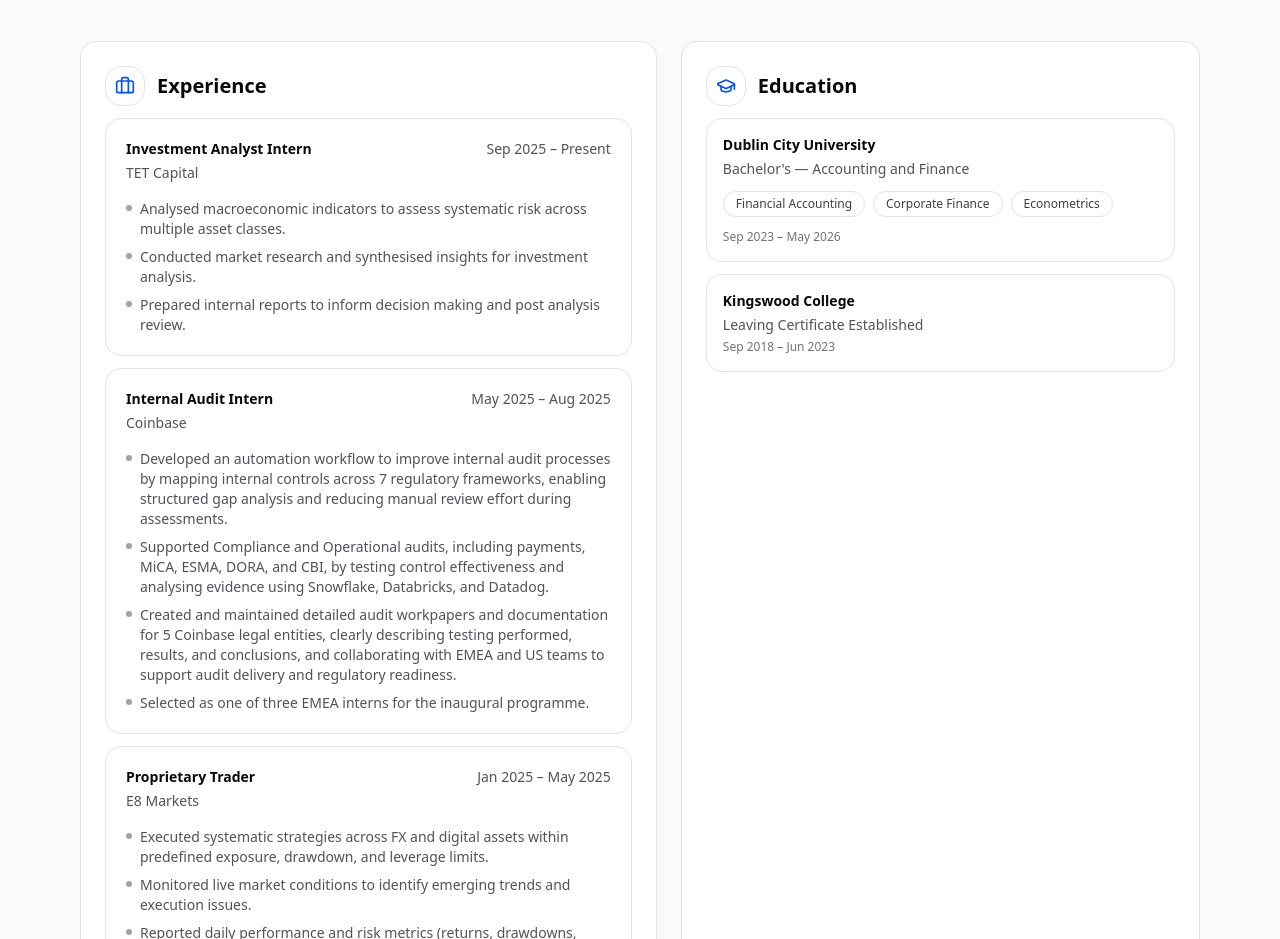
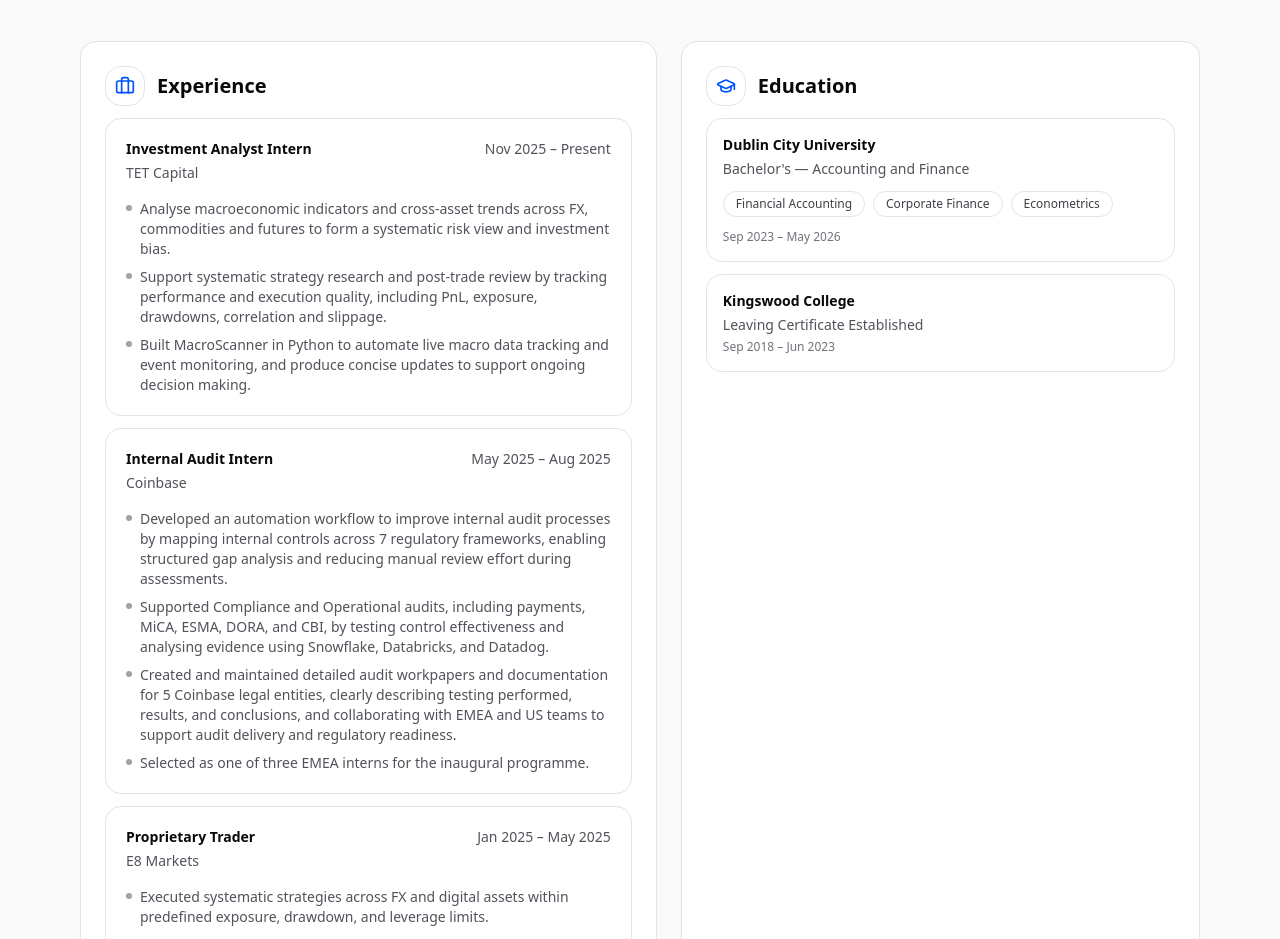
Before and after one commit to maxkyrylyuk/maxkyrylyuk.github.io, a React (Vite) app: page / in a window 1280 px wide. Shown: the part 1880-2819 px from the top of the page. Built offline with nearby package versions, Linux system fonts and the light colour scheme.

Commit message:
Update
Updated

```diff
--- a/src/App.jsx
+++ b/src/App.jsx
@@ -481,11 +481,11 @@
       {
         role: "Investment Analyst Intern",
         org: "TET Capital",
-        meta: "Sep 2025 – Present",
+        meta: "Nov 2025 – Present",
         bullets: [
-          "Analysed macroeconomic indicators to assess systematic risk across multiple asset classes.",
-          "Conducted market research and synthesised insights for investment analysis.",
-          "Prepared internal reports to inform decision making and post analysis review.",
+          "Analyse macroeconomic indicators and cross-asset trends across FX, commodities and futures to form a systematic risk view and investment bias.",
+          "Support systematic strategy research and post-trade review by tracking performance and execution quality, including PnL, exposure, drawdowns, correlation and slippage.",
+          "Built MacroScanner in Python to automate live macro data tracking and event monitoring, and produce concise updates to support ongoing decision making.",
         ],
       },
       {
```
